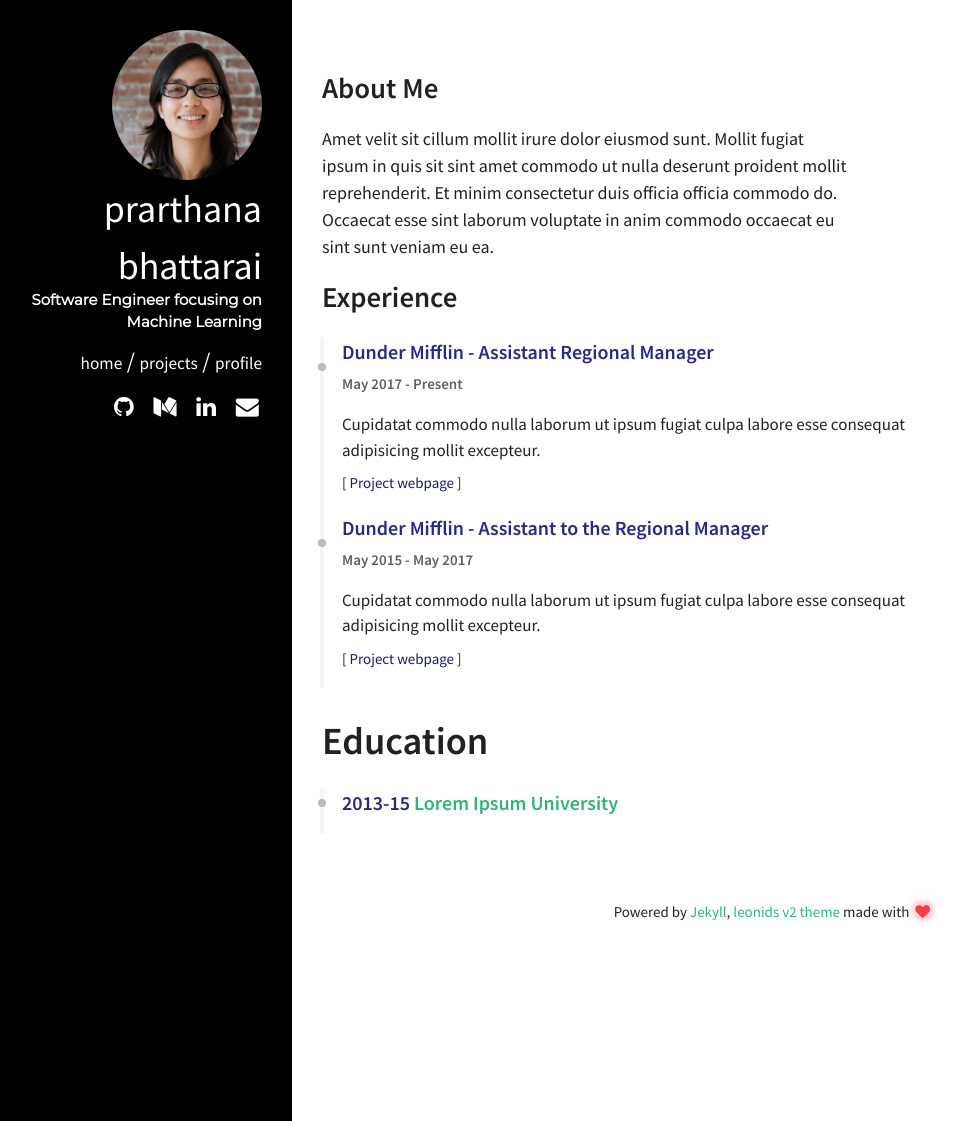
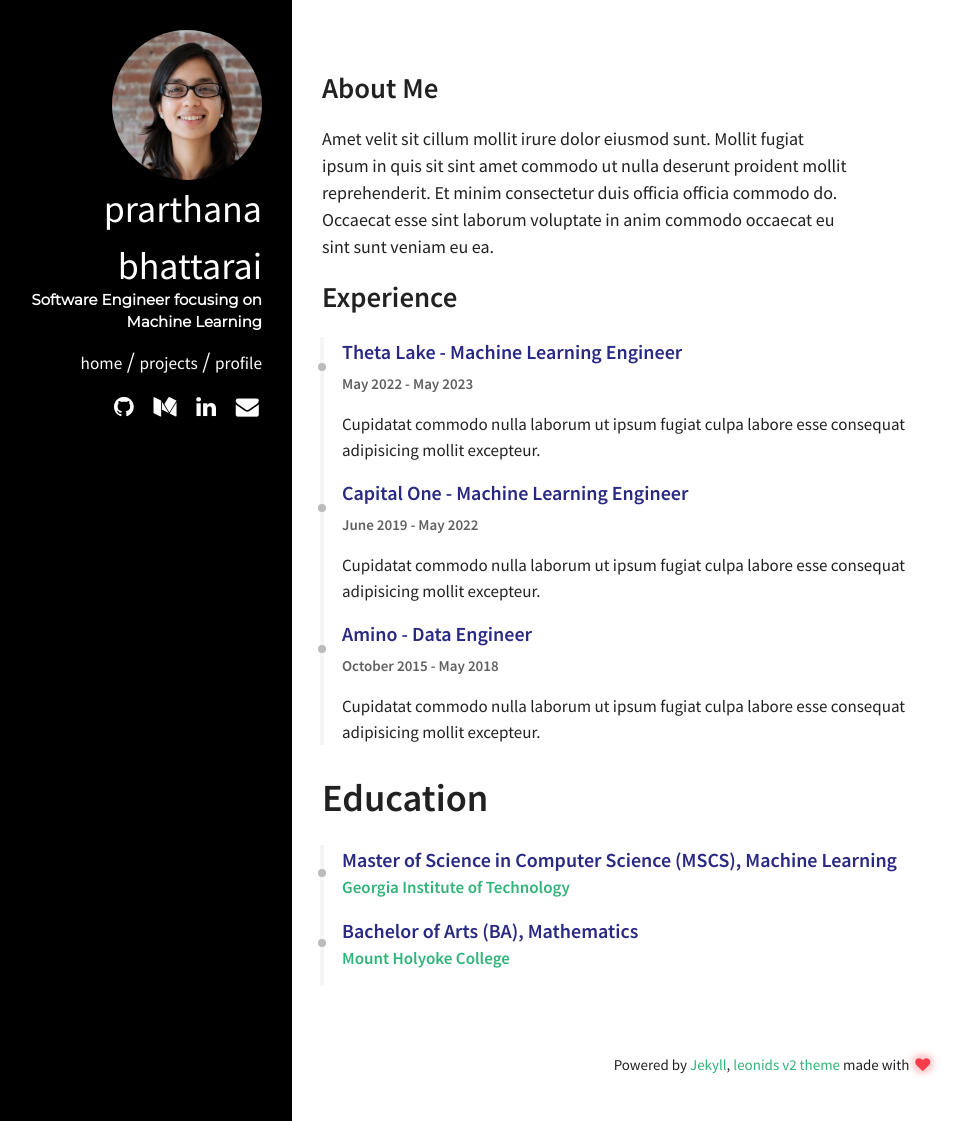
Before and after one commit to prarthanabhattarai/prarthanabhattarai.github.io, a Jekyll site: the page built from resume.html, in a window 1280 px wide. Shown: the whole page, without its empty margins (28-994 px from the left). Built offline with Jekyll 4.4.1, drawn with Linux system fonts in a browser that asks for light colours.

Commit message:
updated profile

```diff
--- a/_data/index/careers.yml
+++ b/_data/index/careers.yml
@@ -1,15 +1,19 @@
 # careers section data
-# if you don't have language feature(language.yml is empty), ignore "i18n" items
-- name: Dunder Mifflin
+
+- name: Theta Lake
   link:
   project-desc: "Cupidatat commodo nulla laborum ut ipsum fugiat culpa labore esse consequat adipisicing mollit excepteur."
-  project-url: /projects/dunder-mifflin
-  date: May 2017 - Present
-  job: Assistant Regional Manager
+  date: May 2022 - May 2023
+  job: Machine Learning Engineer
 
-- name: Dunder Mifflin
+- name: Capital One
   link:
   project-desc: "Cupidatat commodo nulla laborum ut ipsum fugiat culpa labore esse consequat adipisicing mollit excepteur."
-  project-url: /projects/dunder-mifflin
-  date: May 2015 - May 2017
-  job: Assistant to the Regional Manager
+  date: June 2019 - May 2022
+  job: Machine Learning Engineer
+
+- name: Amino
+  link:
+  project-desc: "Cupidatat commodo nulla laborum ut ipsum fugiat culpa labore esse consequat adipisicing mollit excepteur."
+  date: October 2015 - May 2018
+  job: Data Engineer
--- a/_data/index/education.yml
+++ b/_data/index/education.yml
@@ -1,3 +1,8 @@
-- name: Lorem Ipsum University
-  link: http://www.loremipsum.ac.in/
-  date: 2013-15
+- name: Georgia Institute of Technology
+  link: https://www.gatech.edu/
+  degree: Master of Science in Computer Science (MSCS), Machine Learning
+
+
+- name: Mount Holyoke College
+  link: https://www.mtholyoke.edu/
+  degree: Bachelor of Arts (BA), Mathematics
--- a/_includes/sections/career.html
+++ b/_includes/sections/career.html
@@ -5,7 +5,6 @@
     {% for career in site.data.index.careers %}
           <div class="archive-title">
             <div class="archive-year">
-              <!-- <a href="{{ career.link }}">{{ career.name }}</a> - {{ career.job }}  -->
               {{ career.name }} - {{ career.job }}
             </div>
             <span class="archive-date">
@@ -13,21 +12,7 @@
             </span>
           </div>
           <div id="archive-desc">
-            <!-- <img style="margin-left: 2%;display: inline" src="http://192.168.1.7:4000/img/dp2.JPG" width="12%"> -->
-            <!-- Project: <a href="{{career.project-url}}" style="color: black;font-weight: bold">{{career.project-title}}</a> -->
             {{career.project-desc}}
-          </div>
-          <div id="archive-link">
-            [<a href="{{career.project-url}}">
-              Project webpage
-            </a>] &nbsp;
-            {% if career.github %}
-            <span>
-              [<a href="{{career.github}}">
-                Github
-              </a>]
-            </span>
-            {% endif %}
           </div>
 
     {% endfor %}
--- a/_includes/sections/education.html
+++ b/_includes/sections/education.html
@@ -4,7 +4,14 @@
 <div class="archive">
   <div class="timeline" id="timeline">
     {% for career in site.data.index.education %}
-          <div class="archive-title bio"><div class="archive-year"><strong>{{ career.date }}</strong> <a href="{{ career.link }}">{{ career.name }}</a></div></div>
+          <div class="archive-title bio">
+            <div class="archive-year">
+              {{ career.degree }}
+            </div>
+            <div id="archive-desc">
+              <a href="{{ career.link }}">{{career.name}}</a>
+            </div>
+          </div>
     {% endfor %}
   </div>
 </div>
```
